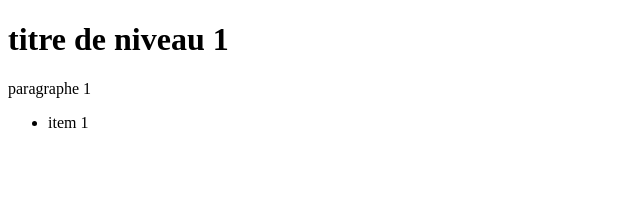
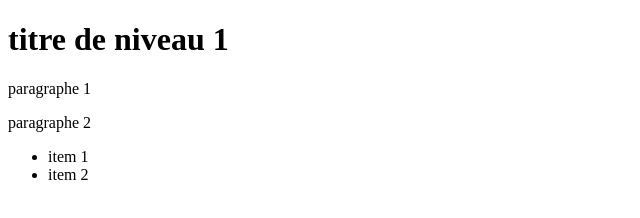
Before and after one commit to Salimoukali/monprojet, a plain HTML site: page index.html in a window 1280 px wide. Shown: the whole page, without its empty margins (0-640 px from the left). Drawn offline with Linux system fonts and the light colour scheme.

Commit message:
Version 2

```diff
--- a/index.html
+++ b/index.html
@@ -8,8 +8,10 @@
 	<body>
 		<h1>titre de niveau 1</h1>
 		<p>paragraphe 1</p>
+		<p>paragraphe 2</p>
 		<ul>
 			<li>item 1</li>
+			<li>item 2</li>
 		</ul>
 	</body>
 </html>
```
Also changed, not shown: fichier.txt (added).
